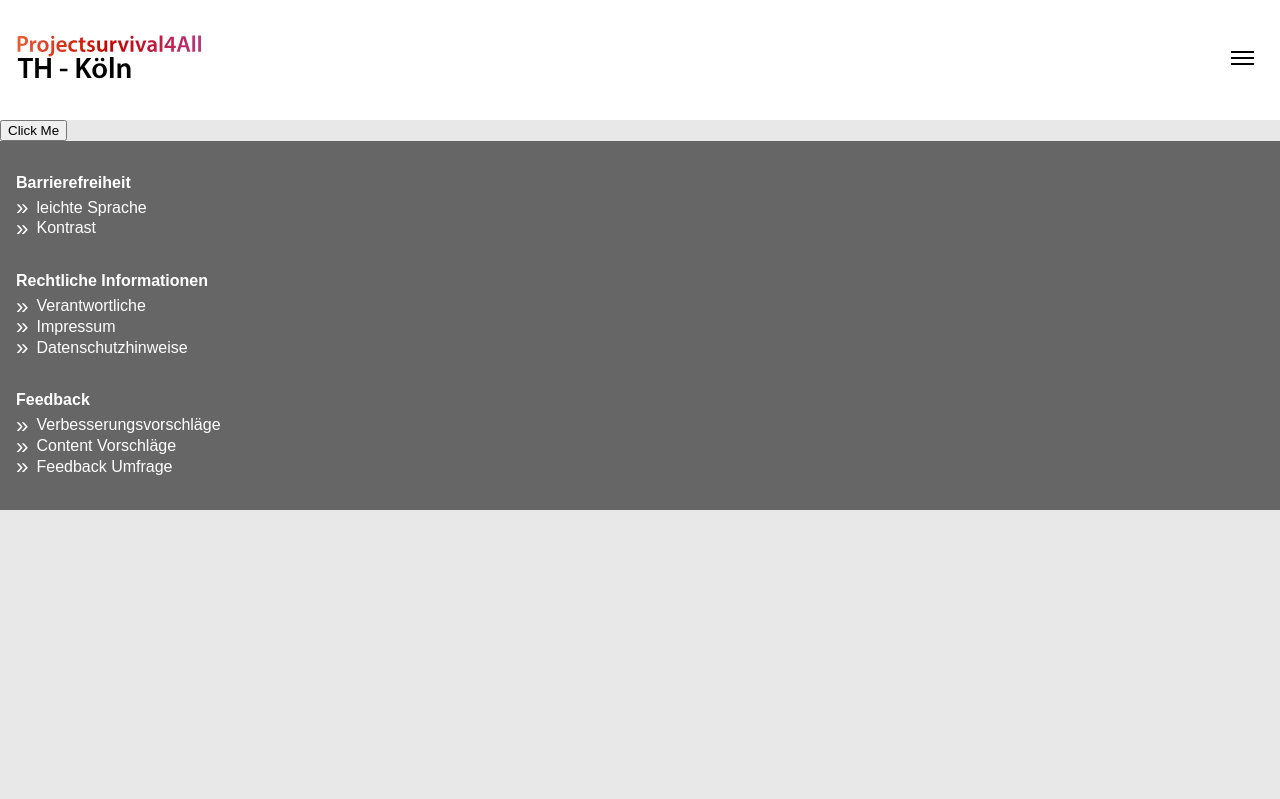
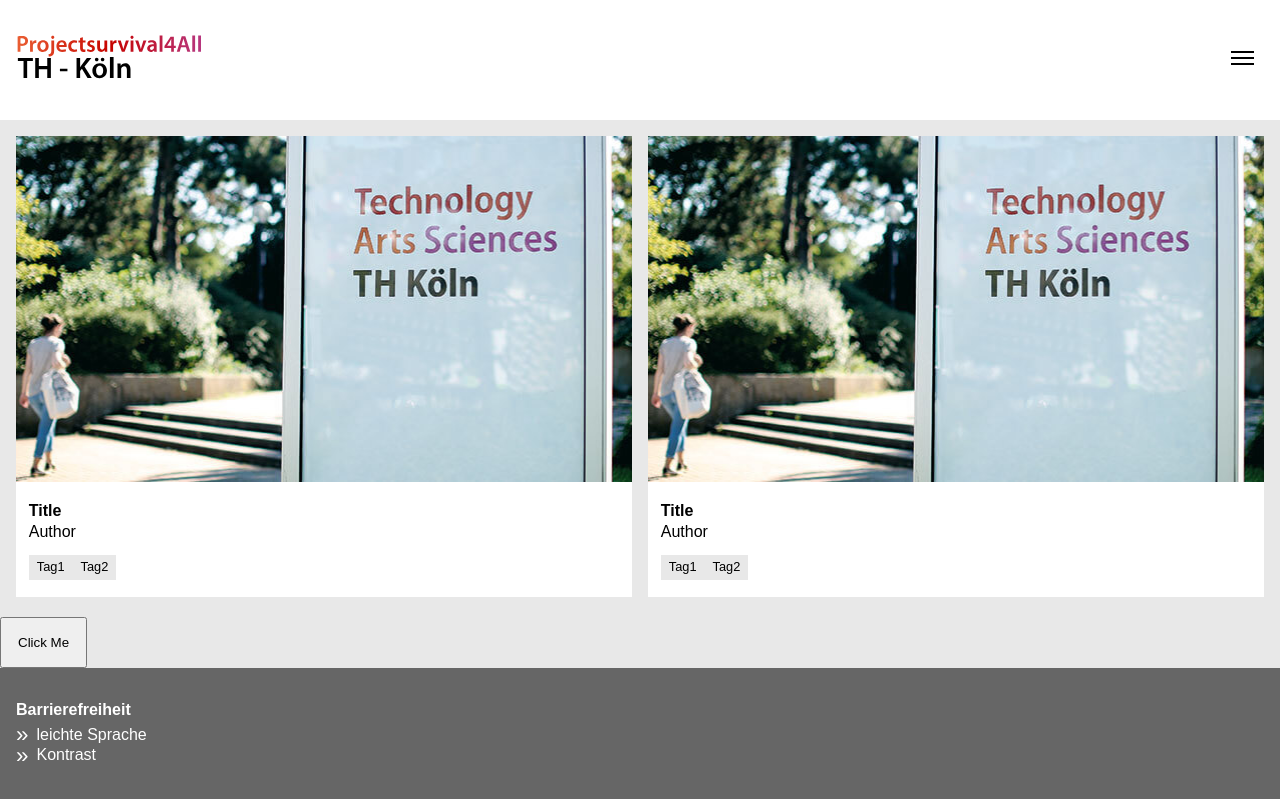
Before and after one commit to calvinhnzr/react-workshop-current, a React (Vite) app: page / in a window 1280 px wide. Shown: the top 799 px of the page. Built offline with nearby package versions, Linux system fonts and the light colour scheme; a web font is replaced by a local one.

Commit message:
[FEATURE] card component

```diff
--- a/src/App.jsx
+++ b/src/App.jsx
@@ -3,34 +3,10 @@ import { useState, useEffect } from "react"
 import Header from "./components/Header"
 import { Footer } from "./components/Footer"
 import Button from "./components/Button"
-
-const Main = (props) => {
-  useEffect(() => {
-    console.log("Component mounted")
-
-    return () => {
-      console.log("Component unmounted")
-    }
-  }, [])
-
-  return (
-    <main>
-      <h1>{props.title}</h1>
-      {props.children}
-    </main>
-  )
-}
+import Card from "./components/Card"
 
 const App = () => {
   const [boolean, setBoolean] = useState(false)
-
-  // useEffect(() => {
-  //   console.log("Component mounted")
-  //   //
-  //   return () => {
-  //     // cleanup
-  //   }
-  // }, [])
 
   function handleClick() {
     setBoolean(!boolean)
@@ -39,12 +15,23 @@ const App = () => {
   return (
     <div>
       <Header />
-      <Button handleClick={handleClick} />
+      <Main>
+        <section>
+          <ul className="card-grid" id="article-container">
+            <Card />
+            <Card />
+          </ul>
+        </section>
 
-      {boolean ? <Main title="Hello World!" color="blue" /> : ""}
+        <Button handleClick={handleClick} />
+      </Main>
 
       <Footer />
     </div>
   )
 }
 export default App
+
+const Main = (props) => {
+  return <main>{props.children}</main>
+}
--- /dev/null
+++ b/src/components/Card.jsx
@@ -0,0 +1,18 @@
+const Card = () => {
+  return (
+    <li>
+      <figure>
+        <img src="./assets/images/teaser.jpg" alt="alt" />
+        <figcaption>
+          <h3>Title</h3>
+          <address>Author</address>
+          <ul class="tag-list">
+            <li>Tag1</li>
+            <li>Tag2</li>
+          </ul>
+        </figcaption>
+      </figure>
+    </li>
+  )
+}
+export default Card
```
